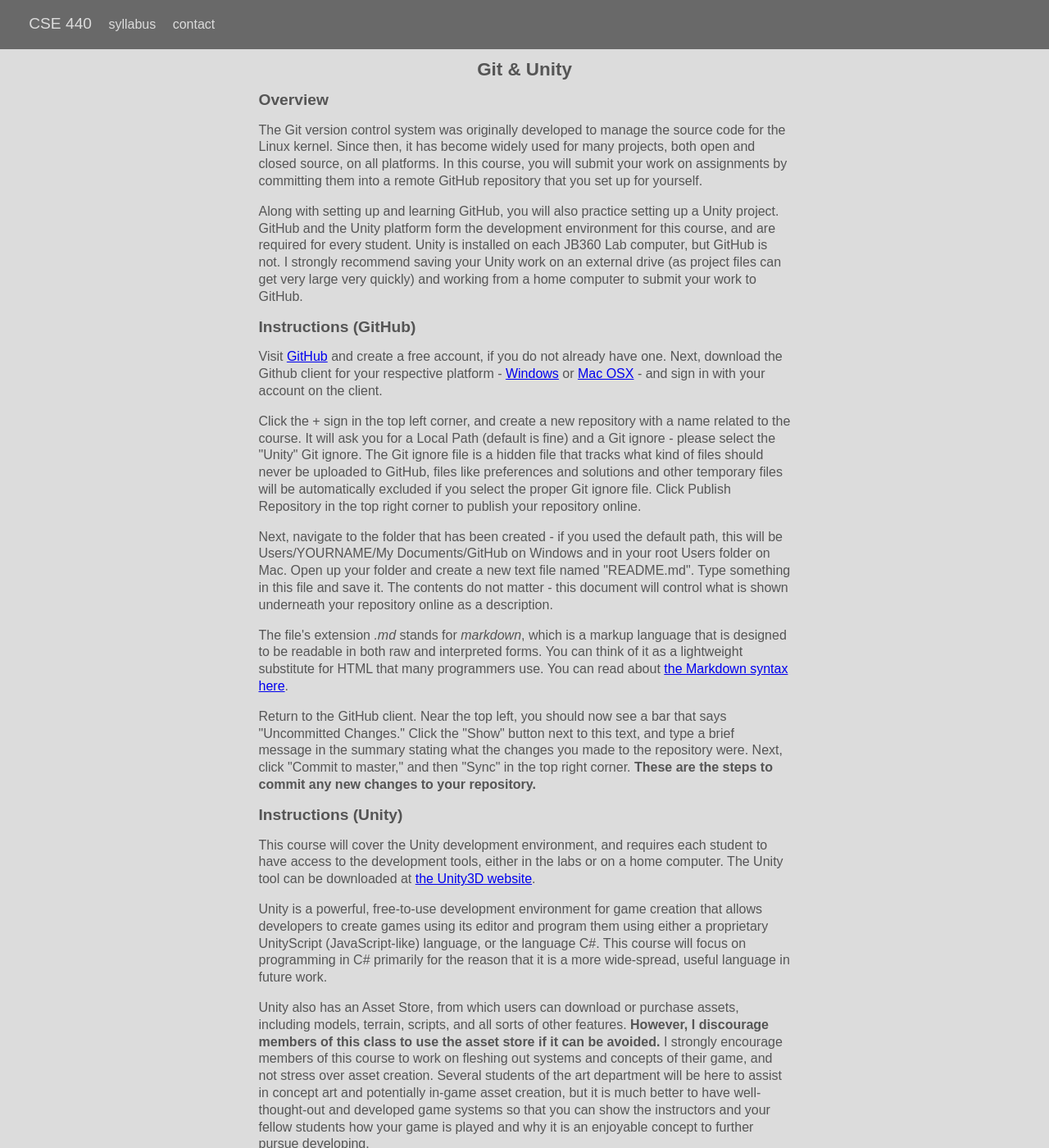
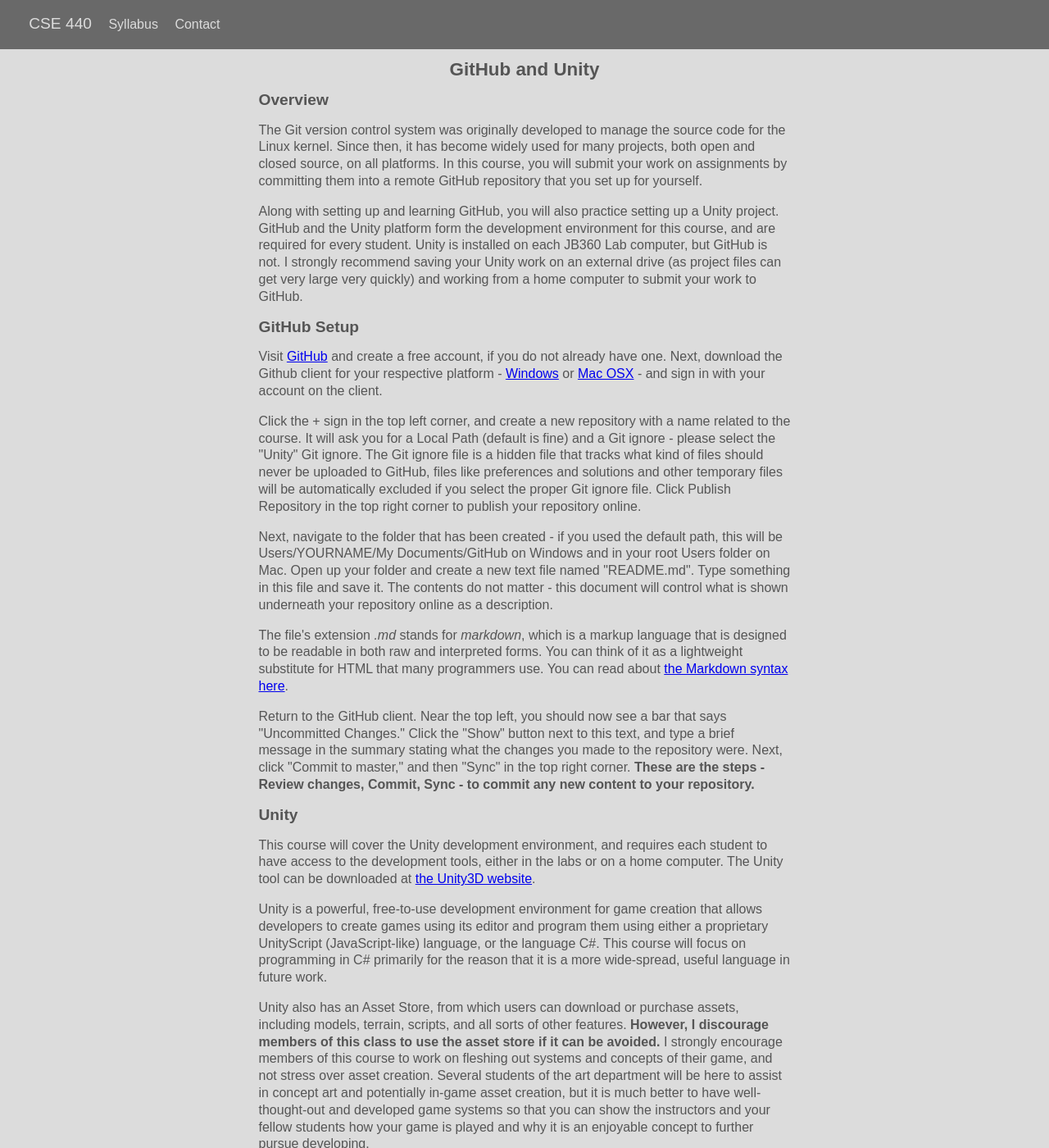
Before and after one commit to mcswedo/CSE440-2014, a Jekyll site: the page built from Setup.html, in a window 1280 px wide and 1400 px high. Shown: the whole window at 82% size. Built offline with Jekyll 4.4.1, drawn with Linux system fonts in a browser that asks for light colours.

Commit message:
Fixed several formatting issues.

```diff
--- a/startup.html
+++ b/Setup.html
@@ -1,10 +1,10 @@
 ---
 layout: default
 id: git
-title: Assignment 1 - Git and Unity
+title: Assignment 1 - GitHub and Unity
 ---
 
-<h1>Git & Unity</h1>
+<h1>GitHub and Unity</h1>
 
 <h2>Overview</h2>
 
@@ -25,7 +25,7 @@ external drive (as project files can get very large very quickly) and working fr
 computer to submit your work to GitHub.
 </p>
 
-<h2>Instructions (GitHub)</h2>
+<h2>GitHub Setup</h2>
 
 <p>
 Visit <a href="https://github.com">GitHub</a> and create a free account, if you do not already have one.
@@ -62,10 +62,10 @@ You can read about
 Return to the GitHub client. Near the top left, you should now see a bar that says "Uncommitted Changes."
 Click the "Show" button next to this text, and type a brief message in the summary stating
 what the changes you made to the repository were. Next, click "Commit to master," and then "Sync"
-in the top right corner. <b>These are the steps to commit any new changes to your repository.</b>
+in the top right corner. <b>These are the steps - Review changes, Commit, Sync - to commit any new content to your repository.</b>
 </p>
 
-<h2>Instructions (Unity)</h2>
+<h2>Unity</h2>
 
 <p>
 This course will cover the Unity development environment, and requires
--- a/_layouts/default.html
+++ b/_layouts/default.html
@@ -25,20 +25,20 @@
       <ul>
 {% if page.id == "index" %}
         <li><a href="{% if site.safe %}/CSE440-2014{% endif %}/" class="selected">CSE 440</a></li>
-        <li><a href="{% if site.safe %}/CSE440-2014{% endif %}/syllabus.html">syllabus</a></li>
-        <li><a href="{% if site.safe %}/CSE440-2014{% endif %}/contact.html">contact</a></li>
+        <li><a href="{% if site.safe %}/CSE440-2014{% endif %}/syllabus.html">Syllabus</a></li>
+        <li><a href="{% if site.safe %}/CSE440-2014{% endif %}/contact.html">Contact</a></li>
 {% elsif page.id == "syllabus" %}
         <li><a href="{% if site.safe %}/CSE440-2014{% endif %}/">CSE 440</a></li>
-        <li><a href="{% if site.safe %}/CSE440-2014{% endif %}/syllabus.html" class="selected">syllabus</a></li>
-        <li><a href="{% if site.safe %}/CSE440-2014{% endif %}/contact.html">contact</a></li>
+        <li><a href="{% if site.safe %}/CSE440-2014{% endif %}/syllabus.html" class="selected">Syllabus</a></li>
+        <li><a href="{% if site.safe %}/CSE440-2014{% endif %}/contact.html">Contact</a></li>
 {% elsif page.id == "contact" %}
         <li><a href="{% if site.safe %}/CSE440-2014{% endif %}/">CSE 440</a></li>
-        <li><a href="{% if site.safe %}/CSE440-2014{% endif %}/syllabus.html">syllabus</a></li>
-        <li><a href="{% if site.safe %}/CSE440-2014{% endif %}/contact.html" class="selected">contact</a></li>
+        <li><a href="{% if site.safe %}/CSE440-2014{% endif %}/syllabus.html">Syllabus</a></li>
+        <li><a href="{% if site.safe %}/CSE440-2014{% endif %}/contact.html" class="selected">Contact</a></li>
 {% else %}
         <li><a href="{% if site.safe %}/CSE440-2014{% endif %}/" class="selected">CSE 440</a></li>
-        <li><a href="{% if site.safe %}/CSE440-2014{% endif %}/syllabus.html">syllabus</a></li>
-        <li><a href="{% if site.safe %}/CSE440-2014{% endif %}/contact.html">contact</a></li>
+        <li><a href="{% if site.safe %}/CSE440-2014{% endif %}/syllabus.html">Syllabus</a></li>
+        <li><a href="{% if site.safe %}/CSE440-2014{% endif %}/contact.html">Contact</a></li>
 {% endif %}
       </ul>
     </header>
--- a/js/index.js
+++ b/js/index.js
@@ -1,8 +1,8 @@
 (function() {
 
   schedule = [
-    ['Lesson 1 - Github and Unity',	20, new Date('2014-09-25T23:59:59'), '<a href="startup.html">Git</a>'],
-    ['Lesson 2 - Developing in Unity, Part 1', 	20, new Date('2014-09-30T23:59:59'), '<a href="Unity-1.html">Unity-1</a>'],
+    ['Lesson 1 - GitHub and Unity',	20, new Date('2014-09-25T23:59:59'), '<a href="Setup.html">GitHub and Unity</a>'],
+    ['Lesson 2 - Developing in Unity, Part 1', 	20, new Date('2014-09-30T23:59:59'), '<a href="Unity-1.html">Developing in Unity, Part 1</a>'],
   ];
 
   app.onload = function() {
```
